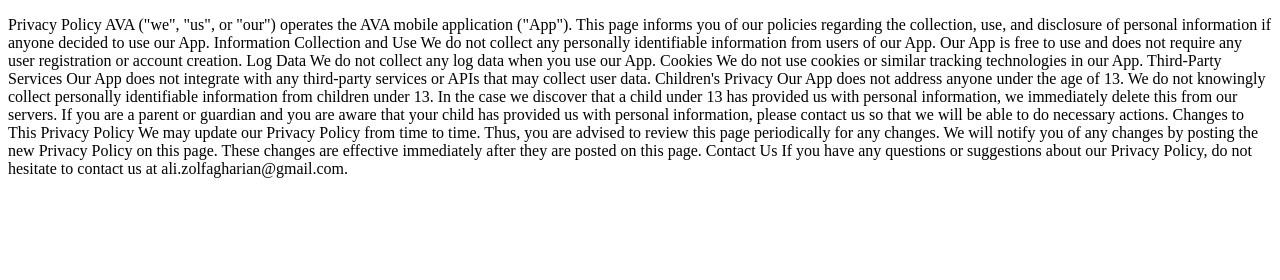
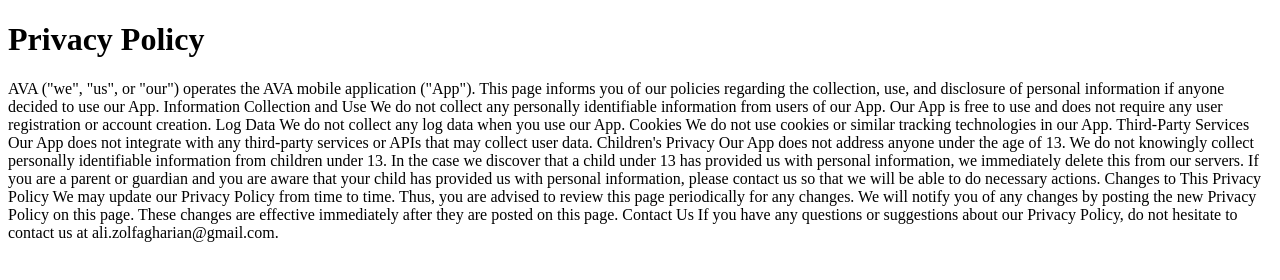
Before and after one commit to alidxmt/AVA01.Android, a plain HTML site: page index.html in a window 1280 px wide. Drawn offline with Linux system fonts and the light colour scheme.

Commit message:
Update index.html

```diff
--- a/index.html
+++ b/index.html
@@ -6,7 +6,8 @@
     <title>Privacy Policy</title>
 </head>
 <body>
-    <p>Privacy Policy
+    <h1>Privacy Policy</h1>
+    <p>
 
         AVA ("we", "us", or "our") operates the AVA mobile application ("App"). This page informs you of our policies regarding the collection, use, and disclosure of personal information if anyone decided to use our App.
 
```
